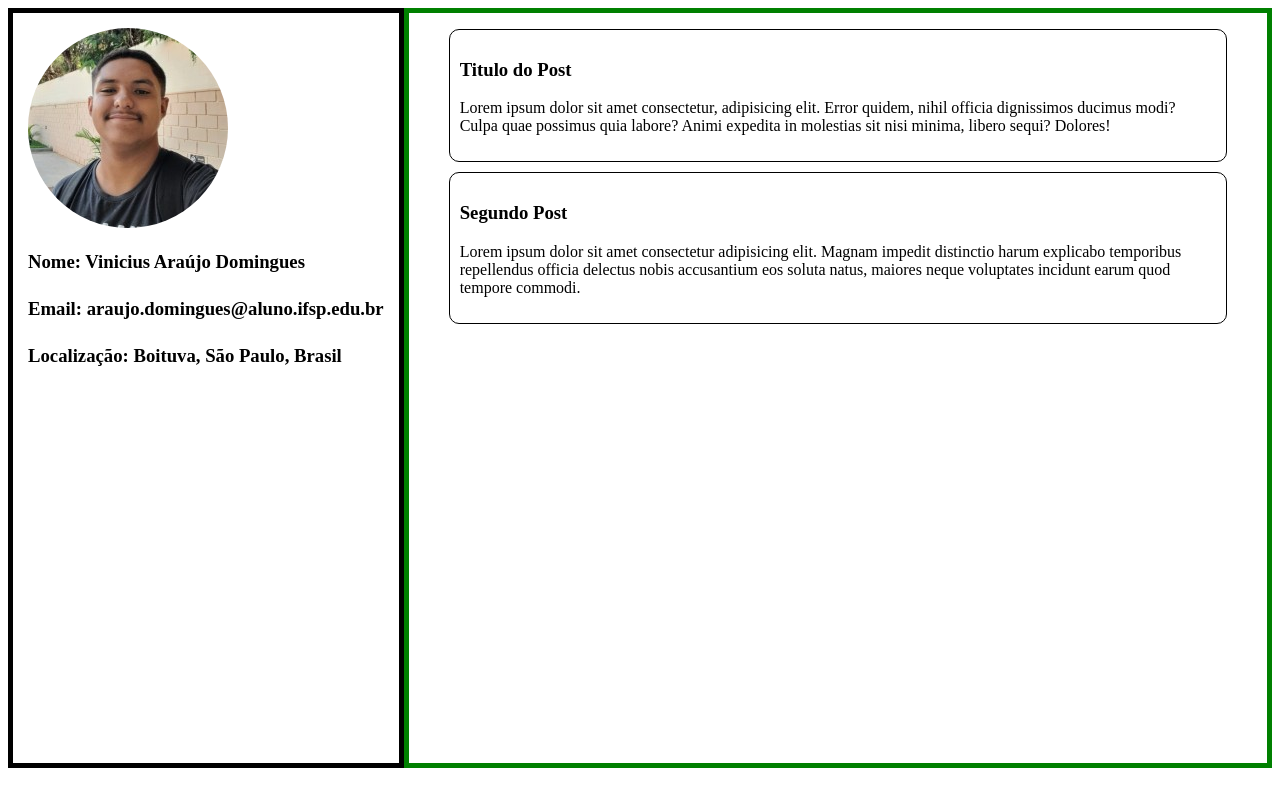
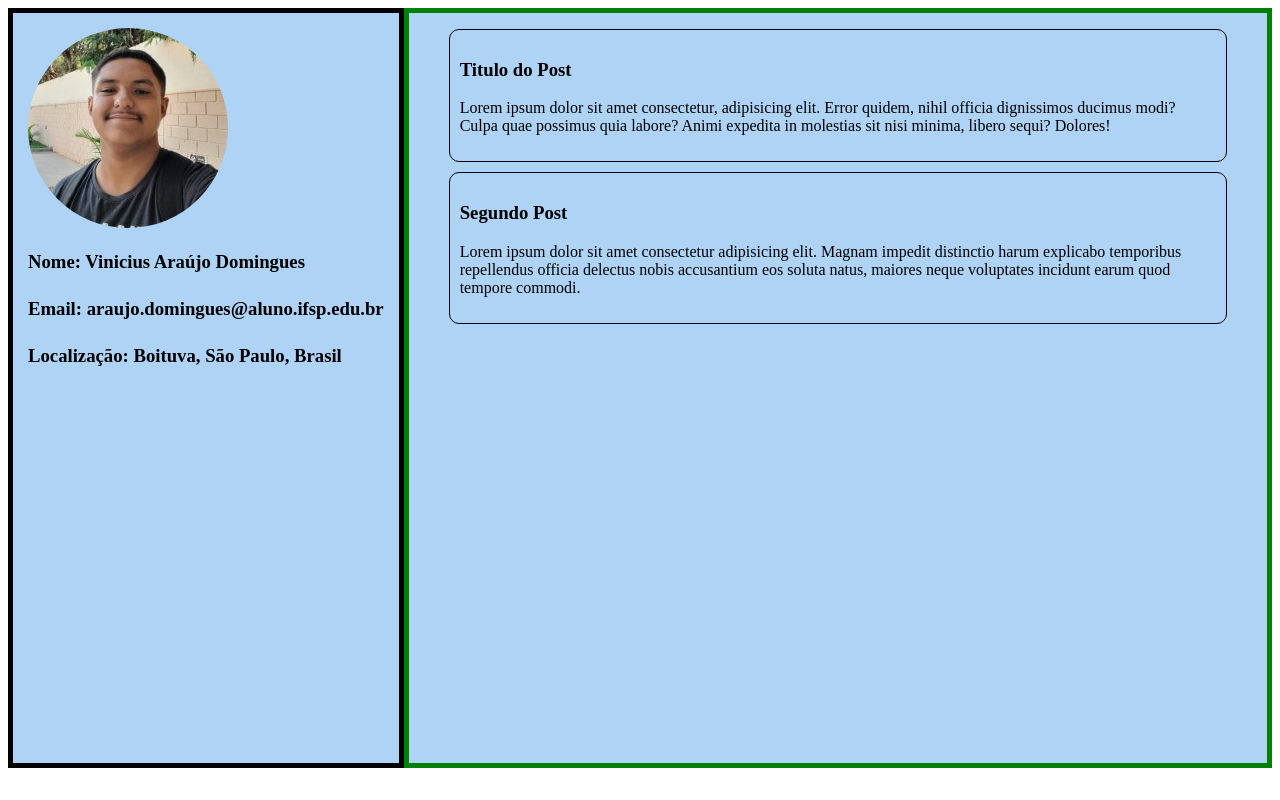
Before and after one commit to varaujod/site-vinicius, a plain HTML site: page index.html in a window 1280 px wide. Drawn offline with Linux system fonts and the light colour scheme.

Commit message:
Update styles.css

```diff
--- a/css/styles.css
+++ b/css/styles.css
@@ -1,5 +1,5 @@
 #principal{
-    background-color: #ffffff;
+    background-color: #AFD3F5;
     width: 100%;
     display: grid;
     grid-template-areas:  "header section section"
```
